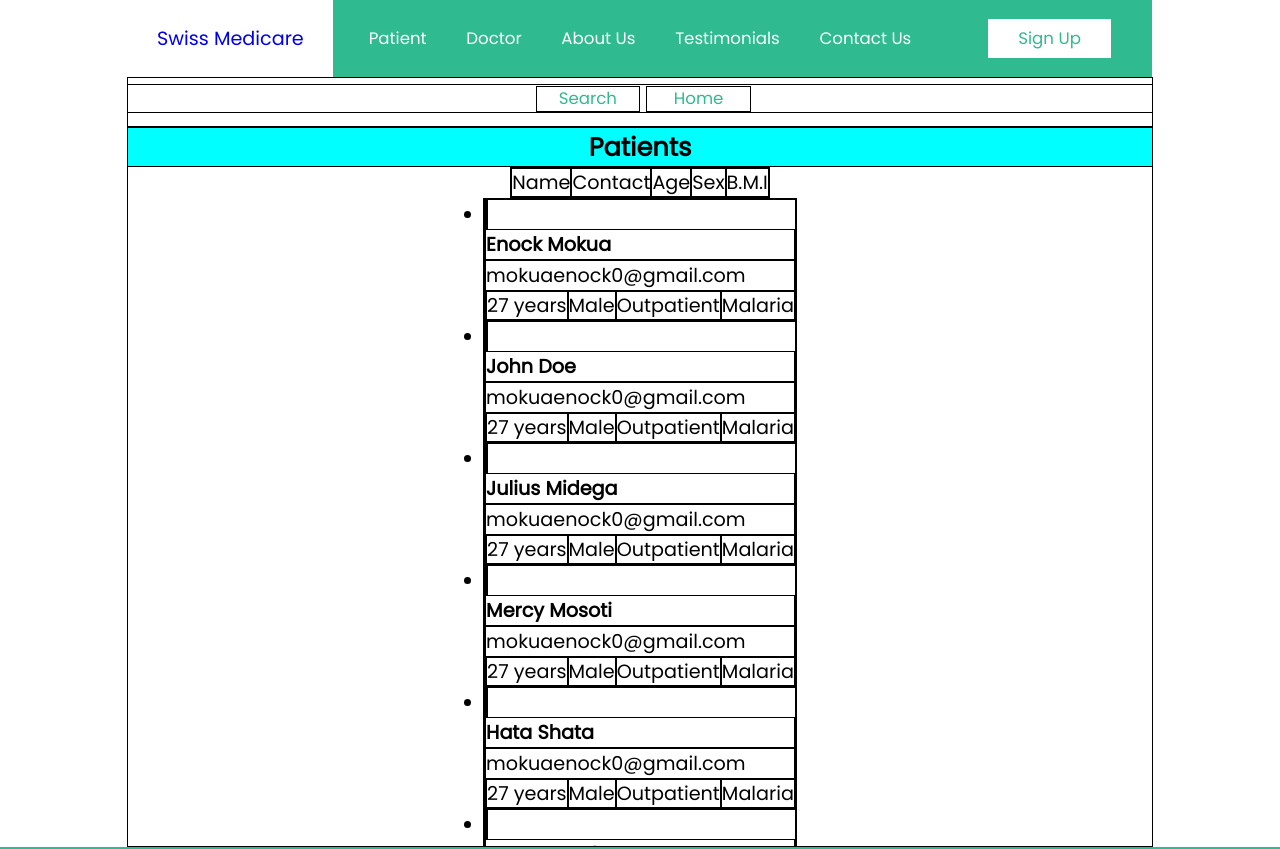
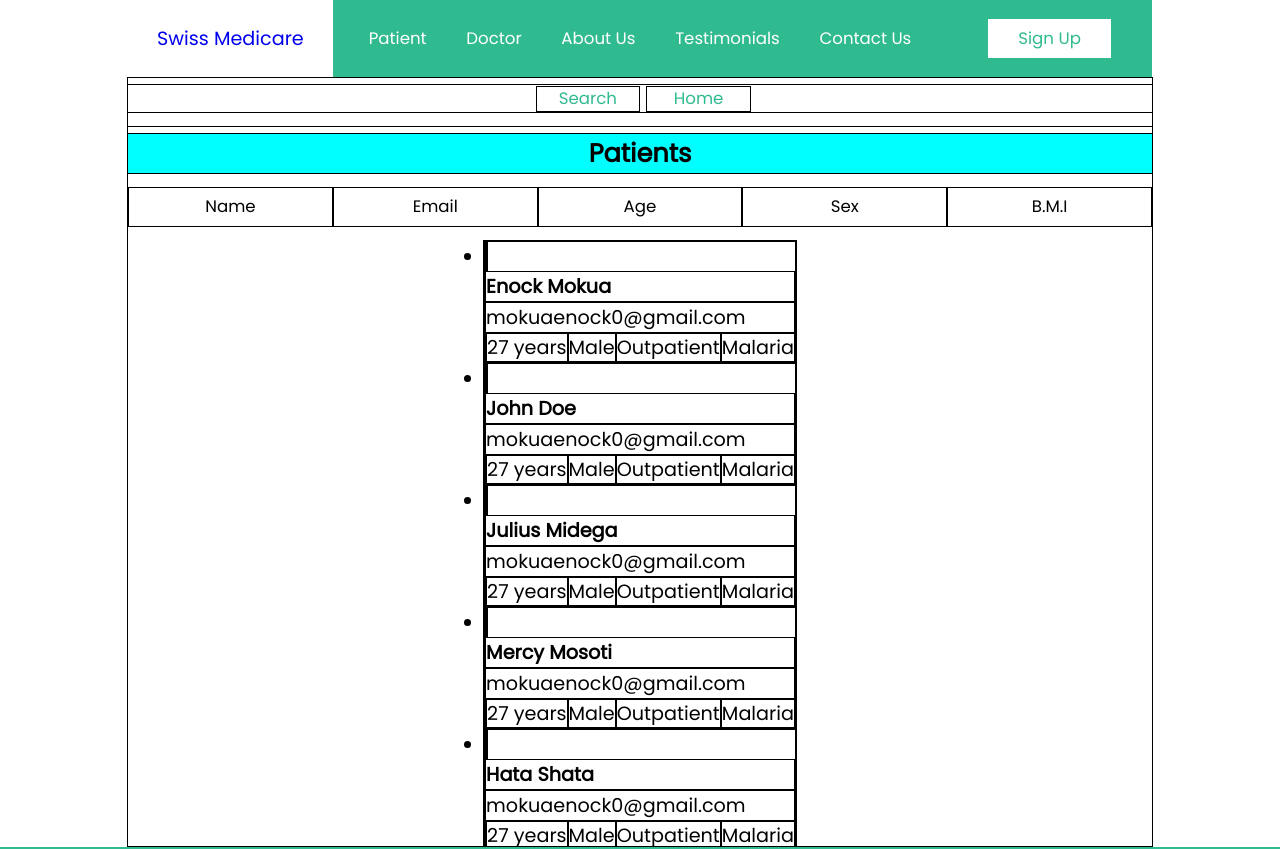
Before and after one commit to MokuaEnock/swiss, a React (Create React App) app: page /doctor in a window 1280 px wide. Shown: the top 849 px of the page. Built offline with nearby package versions, Linux system fonts and the light colour scheme.

Commit message:
style doctor header style

```diff
--- a/src/components/doctor/doctor.js
+++ b/src/components/doctor/doctor.js
@@ -40,7 +40,8 @@ export default function Doctor() {
 
         <div id="doctor-item-header">
           <span>Name</span>
-          <span>Contact</span>
+          <span>Email</span>
+          {/* <span>Phone</span> */}
           <span>Age</span>
           <span>Sex</span>
           <span>B.M.I</span>
--- a/src/components/doctor/patient.css
+++ b/src/components/doctor/patient.css
@@ -47,6 +47,11 @@
   justify-content: flex-start;
 }
 
+#doctor-container > * {
+  margin-top: 0.5vw;
+  margin-bottom: 0.5vw;
+}
+
 #doctor-container-header {
   width: 100%;
   height: 3vw;
@@ -57,3 +62,22 @@
   justify-content: center;
   background-color: aqua;
 }
+
+#doctor-item-header {
+  width: 100%;
+  height: 3vw;
+  display: flex;
+  flex-direction: row;
+  align-items: center;
+  justify-content: space-between;
+}
+
+#doctor-item-header > span {
+  height: 100%;
+  width: 60%;
+  display: flex;
+  flex-direction: row;
+  align-items: center;
+  font-size: 1.3vw;
+  justify-content: center;
+}
```
